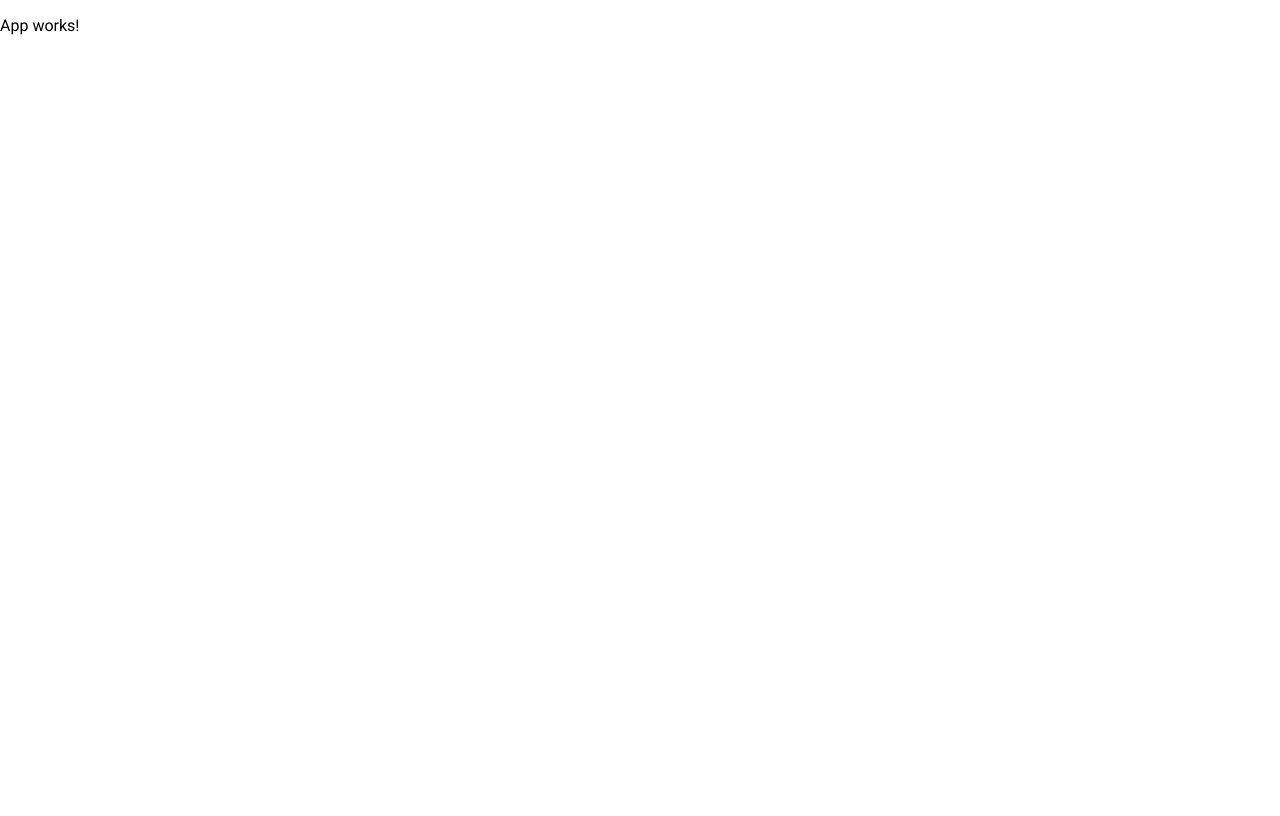
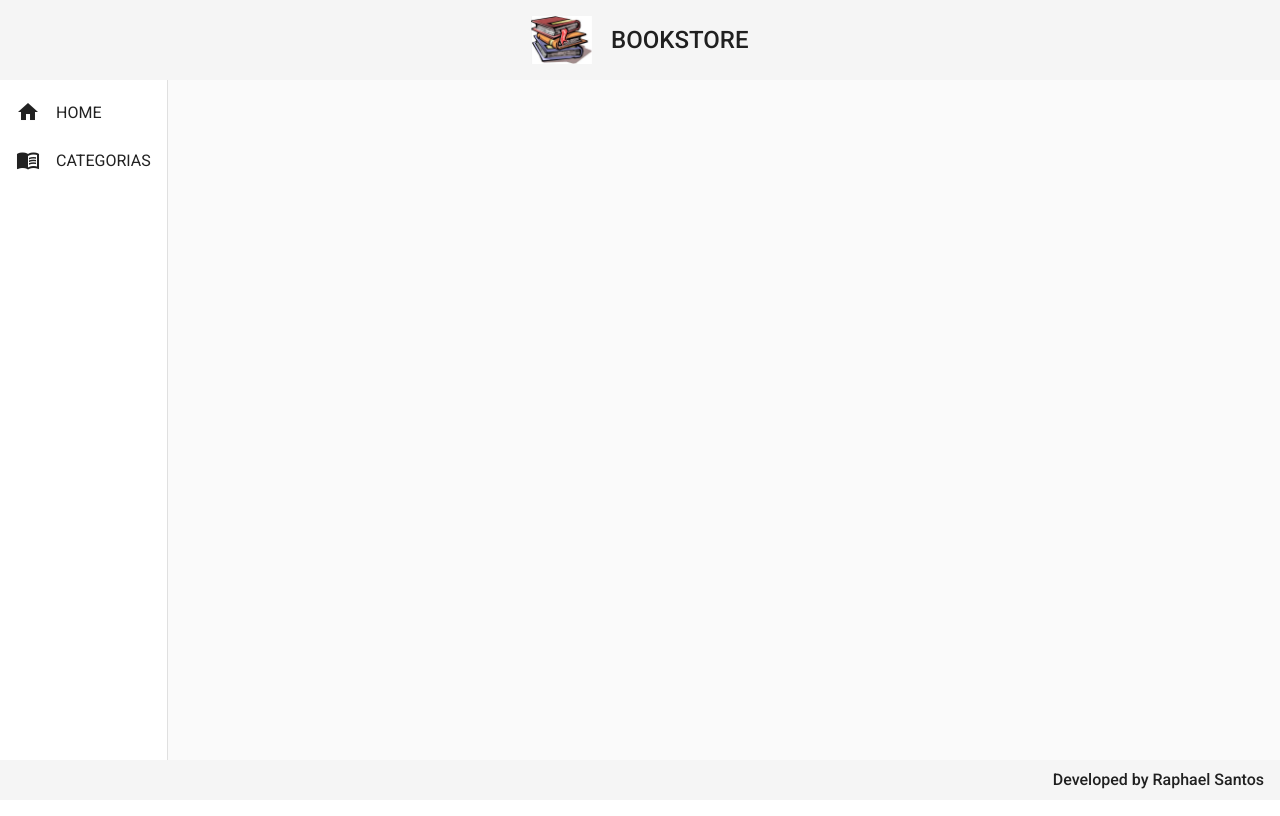
Before and after one commit to rapha20xx/bookstore-manager, an Angular app in the folder front/: page / in a window 1280 px wide. Built offline with nearby package versions, Linux system fonts and the light colour scheme.

Commit message:
Creating Header, Nav and Footer component

```diff
--- a/front/src/app/app.component.html
+++ b/front/src/app/app.component.html
@@ -1 +1,3 @@
-<p>App works!</p>
+<app-header></app-header>
+<app-nav></app-nav>
+<app-footer></app-footer>
--- /dev/null
+++ b/front/src/app/components/template/footer/footer.component.css
@@ -0,0 +1,7 @@
+.footer{
+    position: fixed;
+    bottom: 0;
+    justify-content: flex-end;
+    font-size: 1rem;
+    height: 5%;
+}
--- /dev/null
+++ b/front/src/app/components/template/footer/footer.component.html
@@ -0,0 +1,5 @@
+<mat-toolbar class="footer">
+    <span>
+        <p>Developed by Raphael Santos</p>
+    </span>
+</mat-toolbar>
--- /dev/null
+++ b/front/src/app/components/template/footer/footer.component.ts
@@ -0,0 +1,15 @@
+import { Component, OnInit } from '@angular/core';
+
+@Component({
+  selector: 'app-footer',
+  templateUrl: './footer.component.html',
+  styleUrls: ['./footer.component.css']
+})
+export class FooterComponent implements OnInit {
+
+  constructor() { }
+
+  ngOnInit(): void {
+  }
+
+}
--- /dev/null
+++ b/front/src/app/components/template/header/header.component.css
@@ -0,0 +1,18 @@
+img{
+    height: 3rem;
+}
+
+.header{
+    justify-content: center;
+    height: 10%;
+}
+
+span{
+    display: flex;
+    align-items: center;
+}
+
+h1{
+    padding-left: 1.2rem;
+    font-size: 1.5rem;
+}
--- /dev/null
+++ b/front/src/app/components/template/header/header.component.html
@@ -0,0 +1,9 @@
+<mat-toolbar class="header">
+    <span>
+        <img src="assets/img/book_header.jpg" alt="">
+    </span>
+
+    <span>
+        <h1>BOOKSTORE</h1>
+    </span>
+</mat-toolbar>
--- /dev/null
+++ b/front/src/app/components/template/header/header.component.ts
@@ -0,0 +1,15 @@
+import { Component, OnInit } from '@angular/core';
+
+@Component({
+  selector: 'app-header',
+  templateUrl: './header.component.html',
+  styleUrls: ['./header.component.css']
+})
+export class HeaderComponent implements OnInit {
+
+  constructor() { }
+
+  ngOnInit(): void {
+  }
+
+}
--- /dev/null
+++ b/front/src/app/components/template/nav/nav.component.css
@@ -0,0 +1,7 @@
+.container{
+    height: 85%;
+}
+
+i{
+    padding-right: 1rem;
+}
--- /dev/null
+++ b/front/src/app/components/template/nav/nav.component.html
@@ -0,0 +1,19 @@
+<mat-sidenav-container class="container">
+    <mat-sidenav mode="side" opened>
+        <mat-nav-list>
+            <a mat-list-item>
+                <i class="material-icons">home</i>
+                HOME
+            </a>
+
+            <a mat-list-item>
+                <i class="material-icons">menu_book</i>
+                CATEGORIAS
+            </a>
+        </mat-nav-list>
+    </mat-sidenav>
+
+    <mat-sidenav-content>
+
+    </mat-sidenav-content>
+</mat-sidenav-container>
--- /dev/null
+++ b/front/src/app/components/template/nav/nav.component.ts
@@ -0,0 +1,15 @@
+import { Component, OnInit } from '@angular/core';
+
+@Component({
+  selector: 'app-nav',
+  templateUrl: './nav.component.html',
+  styleUrls: ['./nav.component.css']
+})
+export class NavComponent implements OnInit {
+
+  constructor() { }
+
+  ngOnInit(): void {
+  }
+
+}
```
Also changed, not shown: front/src/app/app.module.ts (+18 -2 lines), front/src/assets/img/book_header.jpg (added).
